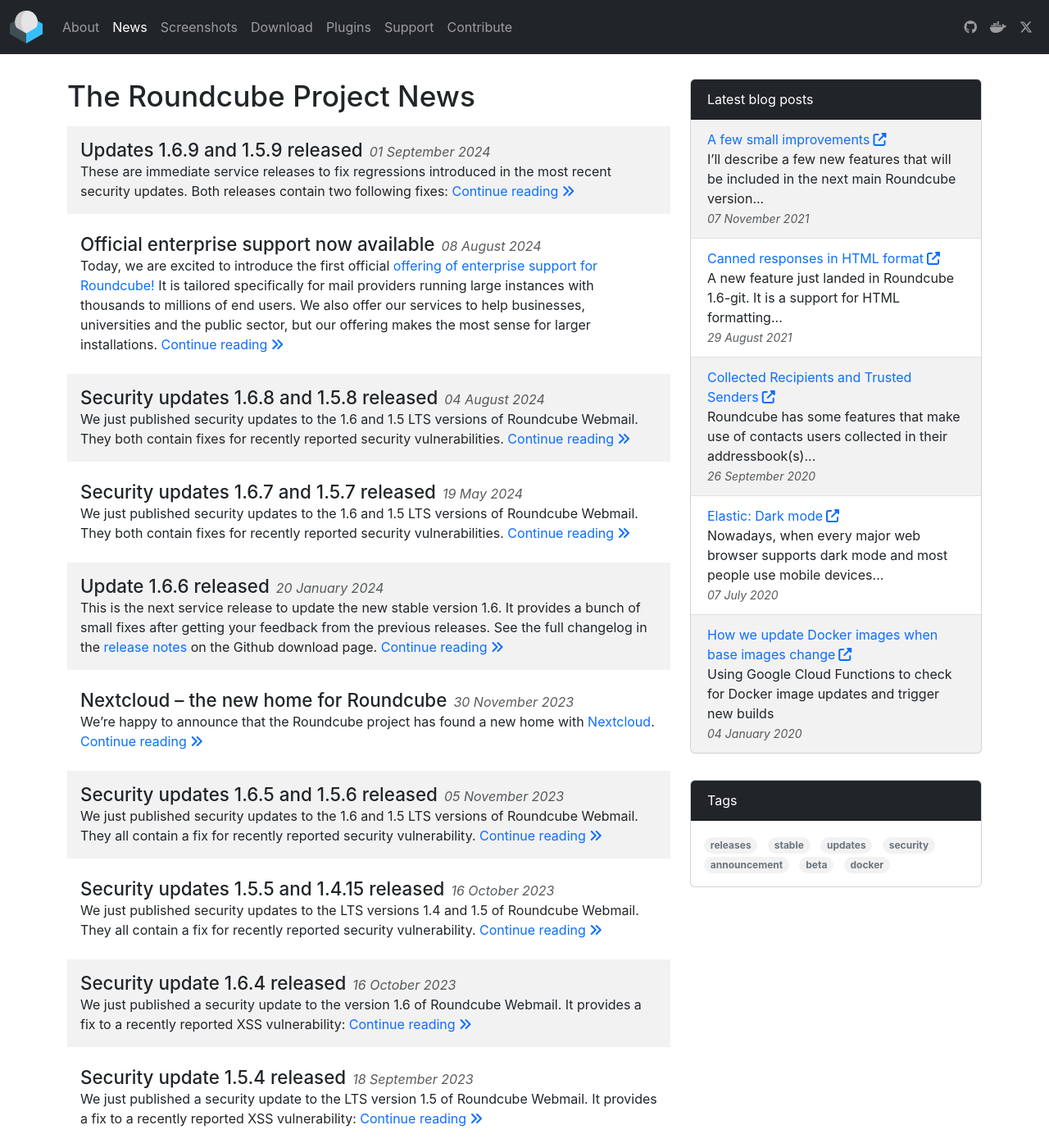
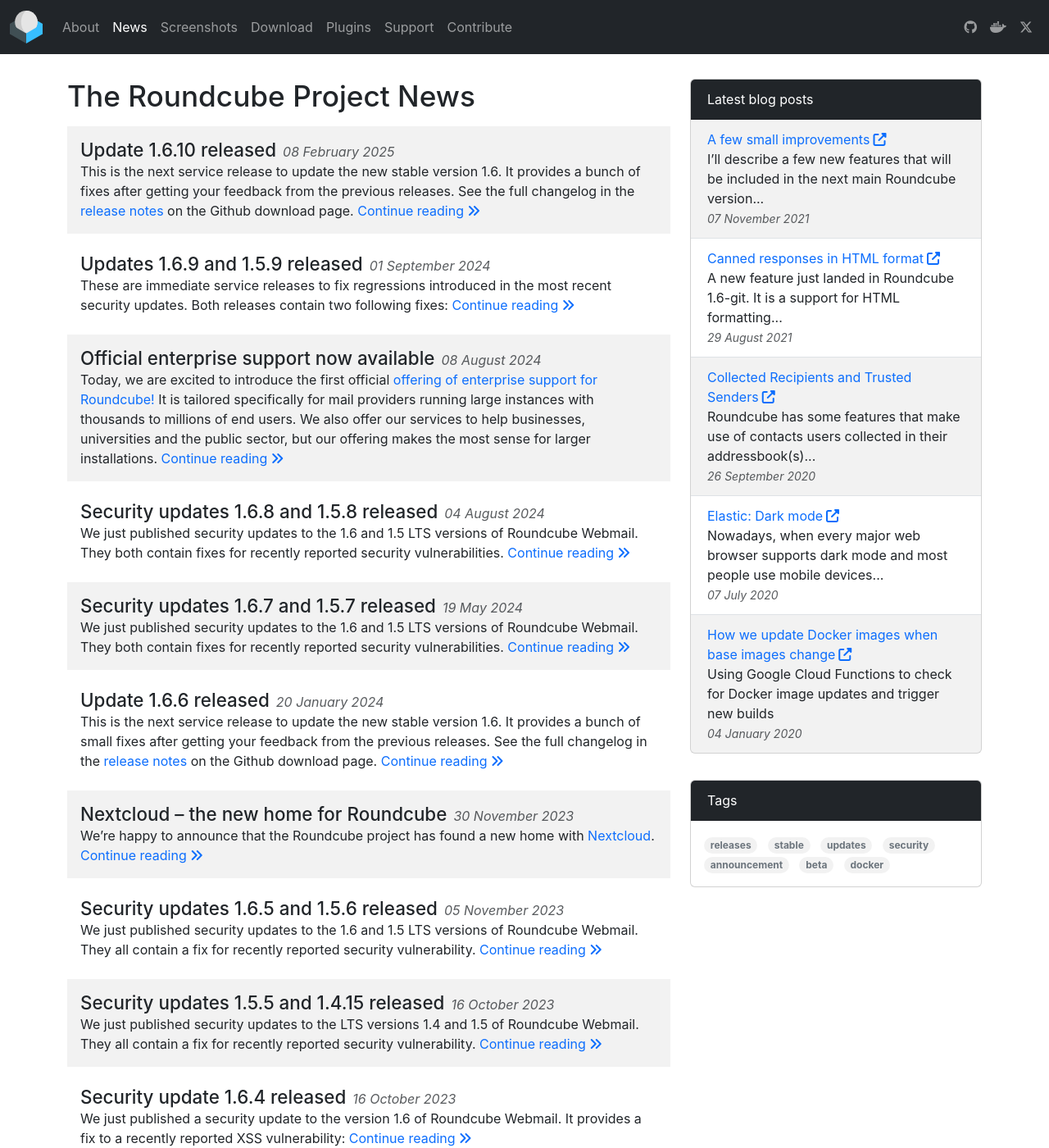
Before and after one commit to roundcube/roundcube.github.com, a Jekyll site: the page built from news/index.html, in a window 1280 px wide and 1400 px high. Shown: the whole window at 82% size. Built offline with Jekyll 4.4.1, drawn with Linux system fonts in a browser that asks for light colours; nearby versions of some CDN libraries; the list of posts is cut into pages by our own code.

Commit message:
1.6.10 release

```diff
--- /dev/null
+++ b/_posts/2025-02-08-update-1.6.10-released.md
@@ -0,0 +1,13 @@
+---
+layout: article
+title: Update 1.6.10 released
+tags: releases updates stable
+---
+This is the next service release to update the new stable version 1.6.
+It provides a bunch of fixes after getting your feedback
+from the previous releases. See the full changelog in the [release notes](https://github.com/roundcube/roundcubemail/releases/tag/1.6.10) on the Github download page.
+
+This release is considered stable and we recommend to update all productive installations
+of Roundcube with this version. Download it from [roundcube.net](https://roundcube.net/download).
+
+Please do backup your data before updating!
```
Also changed, not shown: _data/releases.json (+7 -7 lines).
